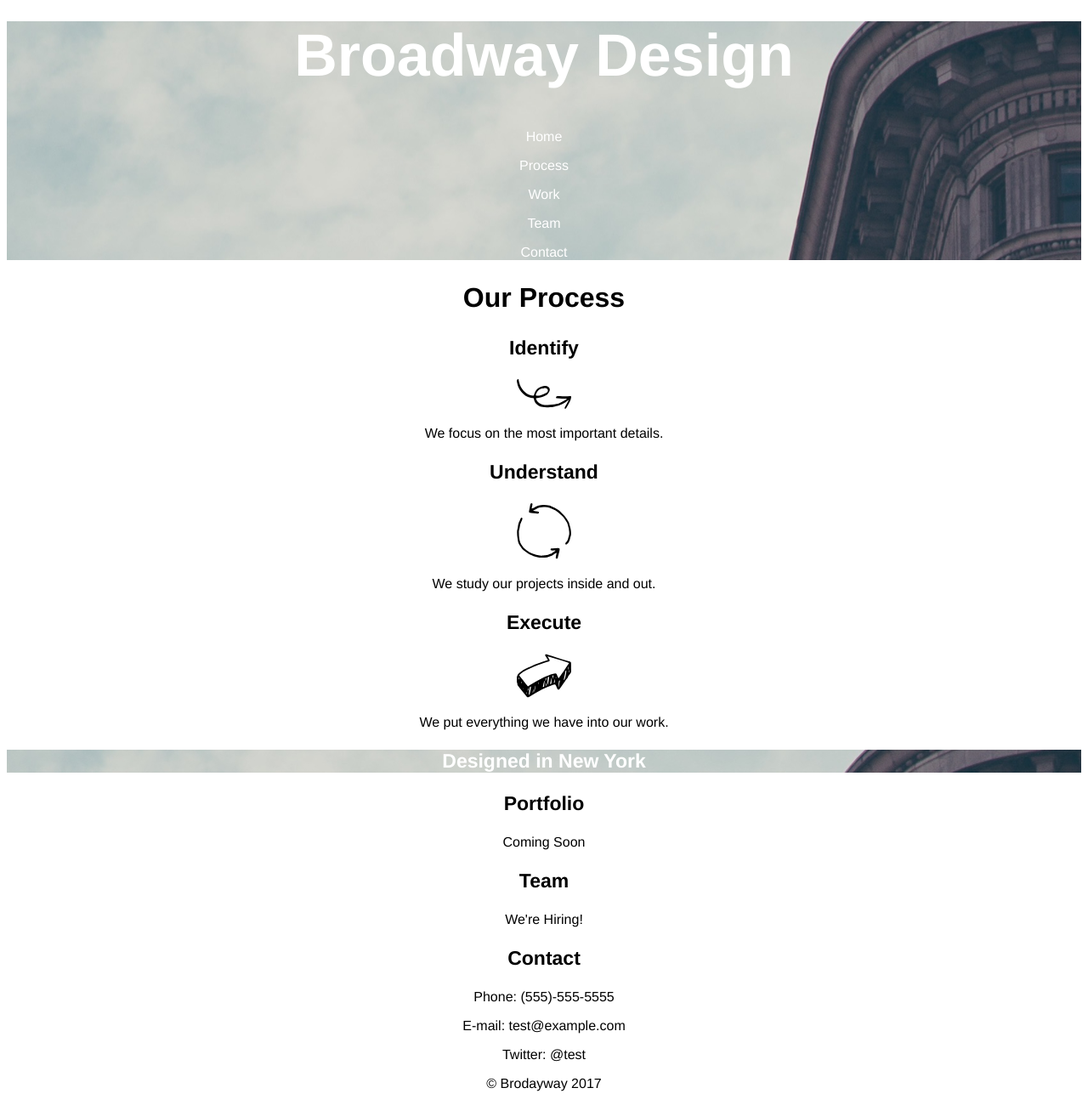
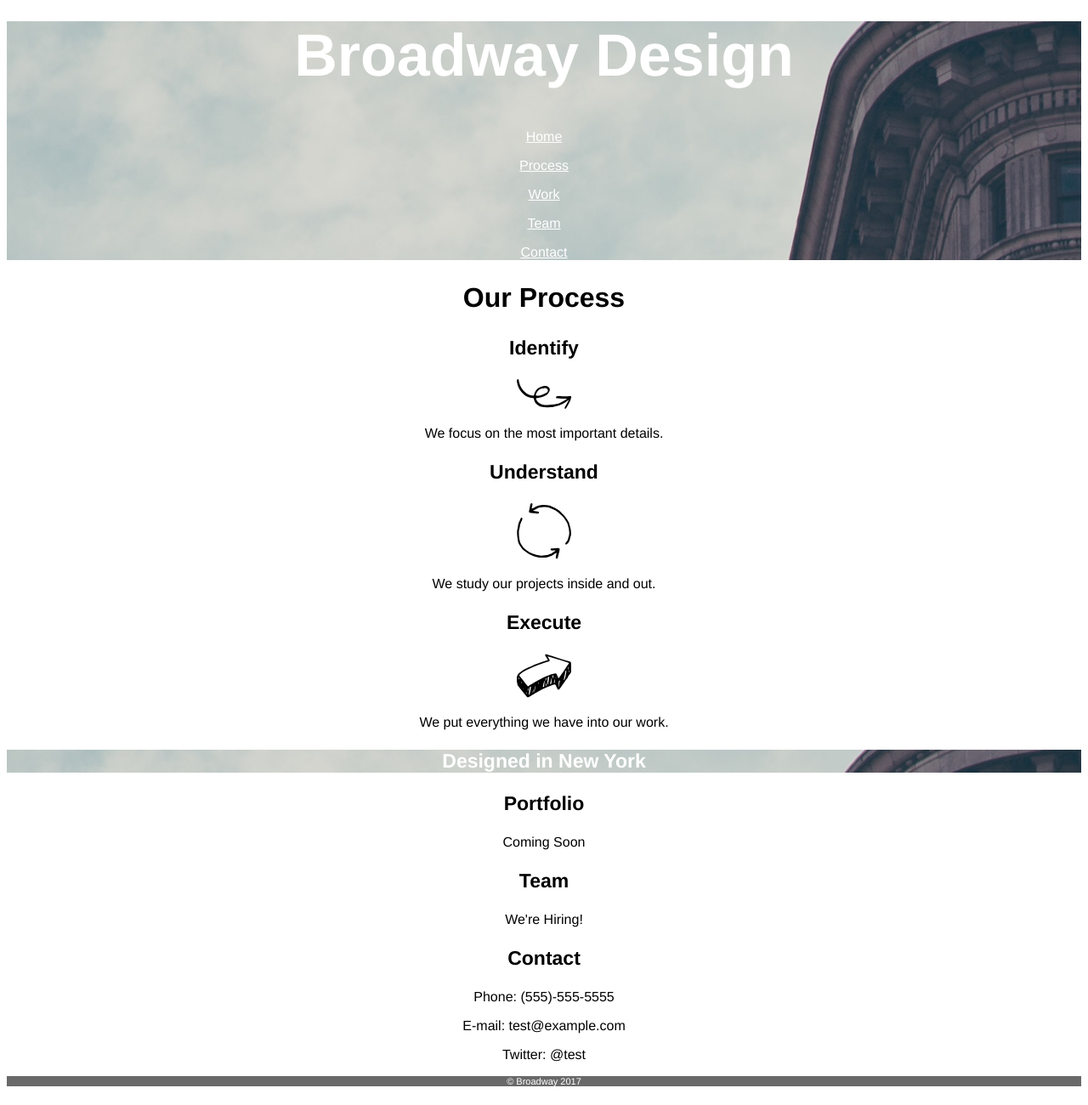
Before and after one commit to JJLRamirez/Broadway, a plain HTML site: page index.html in a window 1280 px wide. Shown: the part 22-1322 px from the top of the page at 85% size. Drawn offline with Linux system fonts and the light colour scheme.

Commit message:
Add linking on page. Begin working on bottom banner.

```diff
--- a/index.html
+++ b/index.html
@@ -7,31 +7,33 @@
   <body>
     <div class=banner>
       <h1>Broadway Design</h1>
-      <p id=link>Home</p>
-      <p id=link>Process</p>
-      <p id=link>Work</p>
-      <p id=link>Team</p>
-      <p id=link>Contact</p>
+      <p id=link><a href=#home>Home</a></p>
+      <p id=link><a href=#process>Process</a></p>
+      <p id=link><a href=#work>Work</a></p>
+      <p id=link><a href=#team>Team</a></p>
+      <p id=link><a href=#contact>Contact</a></p>
     </div>
-    <h2>Our Process</h2>
+    <h2 id=process>Our Process</h2>
     <h3>Identify</h3>
     <img src="./resources/images/identify.svg">
     <p>We focus on the most important details.</p>
     <h3>Understand</h3>
     <img src="./resources/images/understand.svg">
     <p>We study our projects inside and out.</p>
-    <h3>Execute</h3>
+    <h3 id=execute>Execute</h3>
     <img src="./resources/images/execute.svg">
     <p>We put everything we have into our work.</p>
     <h3 class=banner id=white>Designed in New York</h4>
     <h3>Portfolio</h3>
     <p>Coming Soon</p>
-    <h3>Team</h3>
+    <h3 id=team>Team</h3>
     <p>We're Hiring!</p>
-    <h3>Contact</h3>
+    <h3 id=contact>Contact</h3>
     <p>Phone: (555)-555-5555</p>
     <p>E-mail: test@example.com</p>
     <p>Twitter: @test</p>
-    <p>&copy; Brodayway 2017</p>
+    <div class=bottom>
+      <p id=copy>&copy; Broadway 2017</p>
+    </div>
   </body>
 </html>
--- a/resources/css/style.css
+++ b/resources/css/style.css
@@ -23,6 +23,11 @@ h3 {
   background-image: url("the-flatiron-building.png")
 }
 
+.bottom {
+  background-color: dimgray;
+  color: white;
+}
+
 #link {
   color: white;
 }
@@ -30,3 +35,17 @@ h3 {
 #white {
   color: white;
 }
+
+#copy {
+  font-size: 11px;
+}
+
+a:link, a:visited {
+    color: white;
+    text-decoration: underline;
+    cursor: auto;
+}
+
+a:link:active, a:visited:active {
+    color: white;
+}
```
